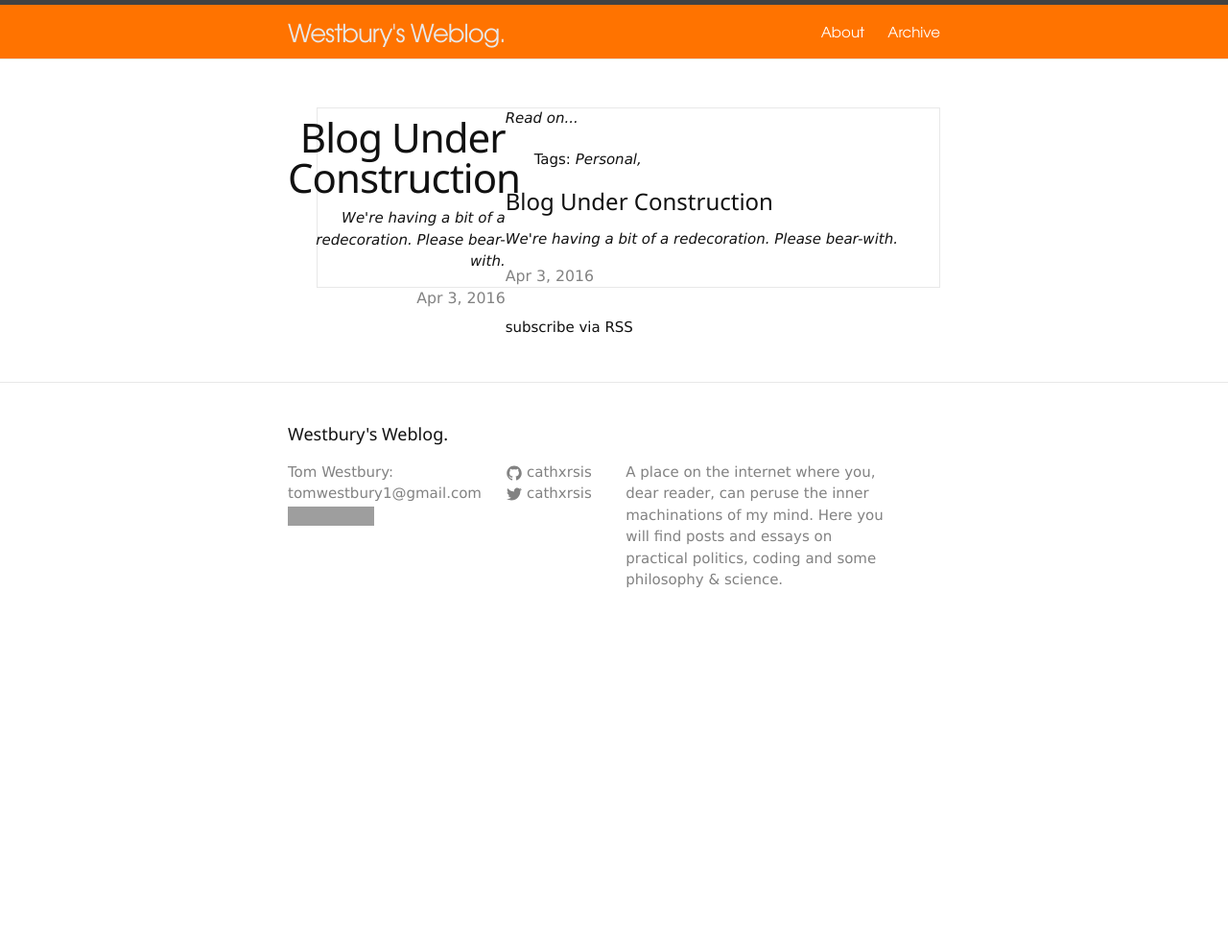
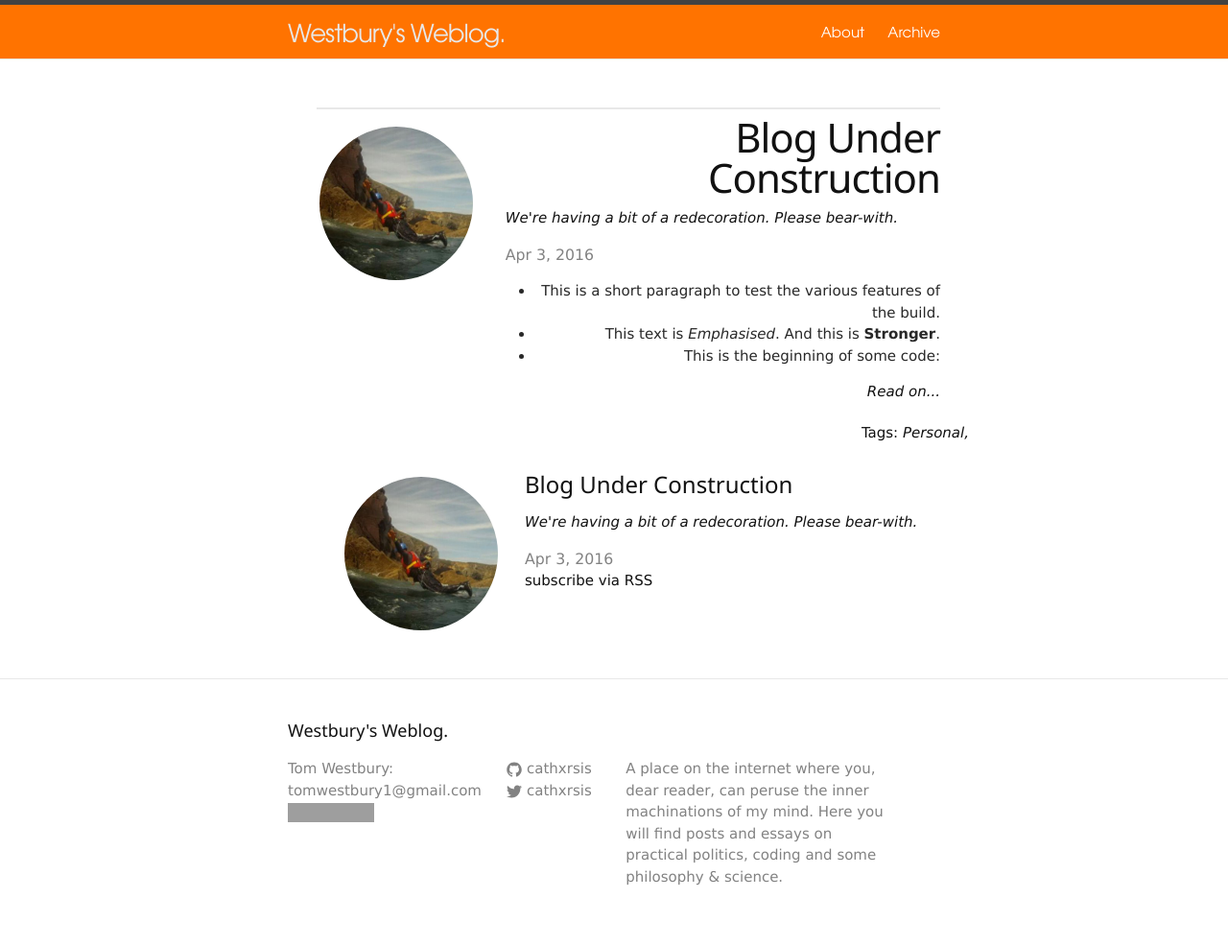
Before and after one commit to cathxrsis/cathxrsis.github.io, a Jekyll site: the page built from index.html, in a window 1280 px wide. Shown: the whole page at 96% size. Built offline with Jekyll 4.4.1, drawn with Linux system fonts in a browser that asks for light colours; comment, search, counter and statistics services are not loaded; before the commit the page ends 900 px from its top, so only the background shows below that; grey boxes are pictures that could not be loaded.

Commit message:
attempt to get layout sorted with pictures

```diff
--- a/_posts/2016-04-03-rederocorating.md
+++ b/_posts/2016-04-03-rederocorating.md
@@ -7,3 +7,19 @@ tags:
 - Personal
 comments: false
 ---
+
+* This is a short paragraph to test the various features of the build.
+* This text is *Emphasised*. And this is **Stronger**.
+* This is the beginning of some code:
+
+<!-- more -->
+
+  public static int main()
+  {
+    printf('hello world!')
+    return 0;
+  }
+
+* And this is a bit of LaTeX maths:
+
+$$ \frac{a}{b^{2}} = x^{i}y_{i} $$
--- a/css/main.scss
+++ b/css/main.scss
@@ -133,10 +133,10 @@
 
 //END OF FONTS
 
-$base-font-family: Computer Modern Serif; //Roman Font
-$head-font-family: TeX Gyre Adventura; //TeX Gyre Heros;			Grotesque Font
-$part-font-family: TeX Gyre Adventura;	//Geometric Font
-$code-font-family: Computer Modern Typewriter;
+$base-font-family: 'Computer Modern Serif'; //Roman Font
+$head-font-family: 'TeX Gyre Adventura'; //TeX Gyre Heros;			Grotesque Font
+$part-font-family: 'Computer Modern Serif';//TeX Gyre Adventura;	//Geometric Font
+$code-font-family: 'Computer Modern Typewriter';
 $base-font-size:   18px;
 $small-font-size:  $base-font-size * 0.875;
 $base-line-height: 1.5;
--- a/index.html
+++ b/index.html
@@ -6,18 +6,24 @@ layout: default
 
   <div class="w3-third">
 
-    <header class="post-header" align="right">
-      {% for post in site.posts limit:1 %}
-      <h1 class="post-title"><a href="{{ post.url | prepend: site.baseurl }}">{{post.title}}</a></h1>
+    <div class="avatar">
+      <img src="/assets/images/tom.jpg" alt='Tom' >
+    </div>
 
-      {% if post.description %}
-
-      <p class="post-description" align="right">{{post.description}}</p>
-      <p class="post-meta" align="right">{{ post.date | date: "%b %-d, %Y" }}{% if post.author %} • {{ post.author }}{% endif   %}{% if post.meta %} • {{ post.meta }}{% endif %}</p>
-
+  <!---
+--->
   </div>
 
   <div class="w3-twothird">
+
+    <header class="post-header" align="right">
+        {% for post in site.posts limit:1 %}
+        <h1 class="post-title"><a href="{{ post.url | prepend: site.baseurl }}">{{post.title}}</a></h1>
+
+        {% if post.description %}
+
+        <p class="post-description" align="left">{{post.description}}</p>
+        <p class="post-meta" align="left">{{ post.date | date: "%b %-d, %Y" }}{% if post.author %} • {{ post.author }}{% endif   %}{% if post.meta %} • {{ post.meta }}{% endif %}</p>
 
       <div class="post-excerpt">
       {{ post.content | split: '<!-- more -->' | first }}
@@ -44,6 +50,18 @@ layout: default
   <ul class="post-list">
     {% for post in site.posts limit:2 offset:1 %}
       <li>
+
+        <div class="w3-third">
+
+          <div class="avatar">
+            <img src="/assets/images/tom.jpg" alt='Tom' >
+          </div>
+
+        <!---
+      --->
+        </div>
+
+        <div class="w3-twothird">
         <h2>
           <a class="post-link" href="{{ post.url | prepend: site.baseurl }}">{{ post.title }}</a>
         </h2>
@@ -52,6 +70,8 @@ layout: default
         <p class="post-meta"><a href="{{ post.url | prepend: site.baseurl }}#disqus_thread"></a></p>
         {% endif %}
         <span class="post-meta">{{ post.date | date: "%b %-d, %Y" }}</span>
+        <div>
+
       </li>
     {% endfor %}
   </ul>
```
